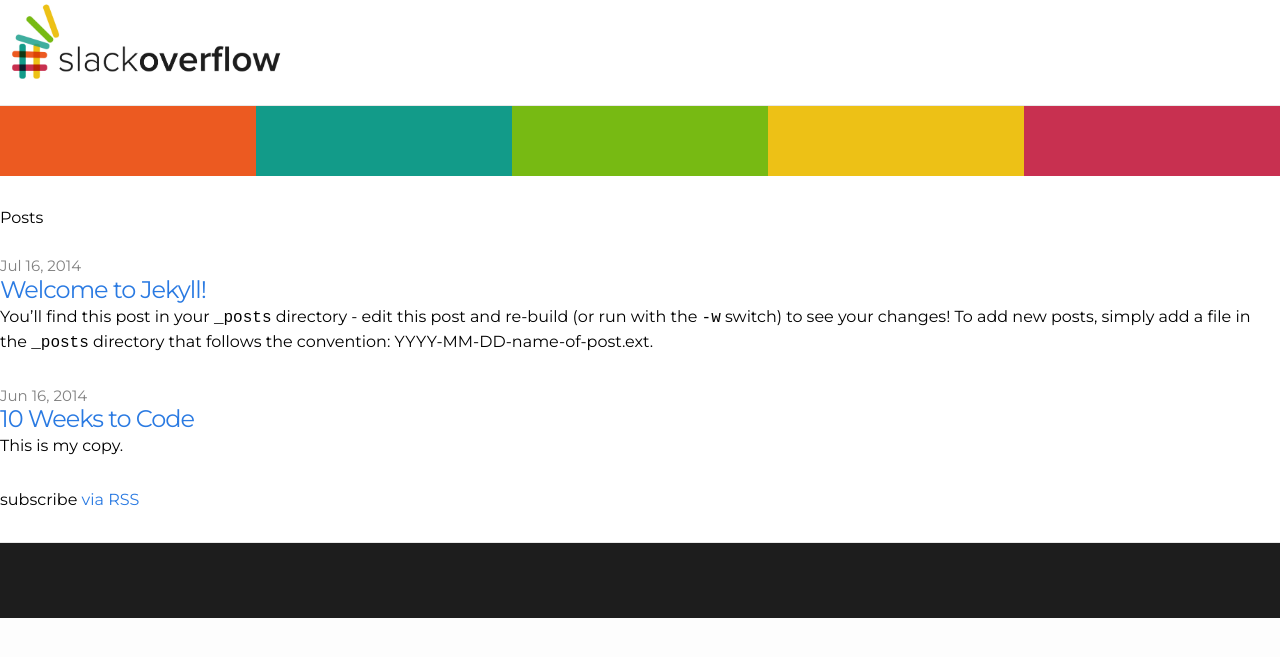
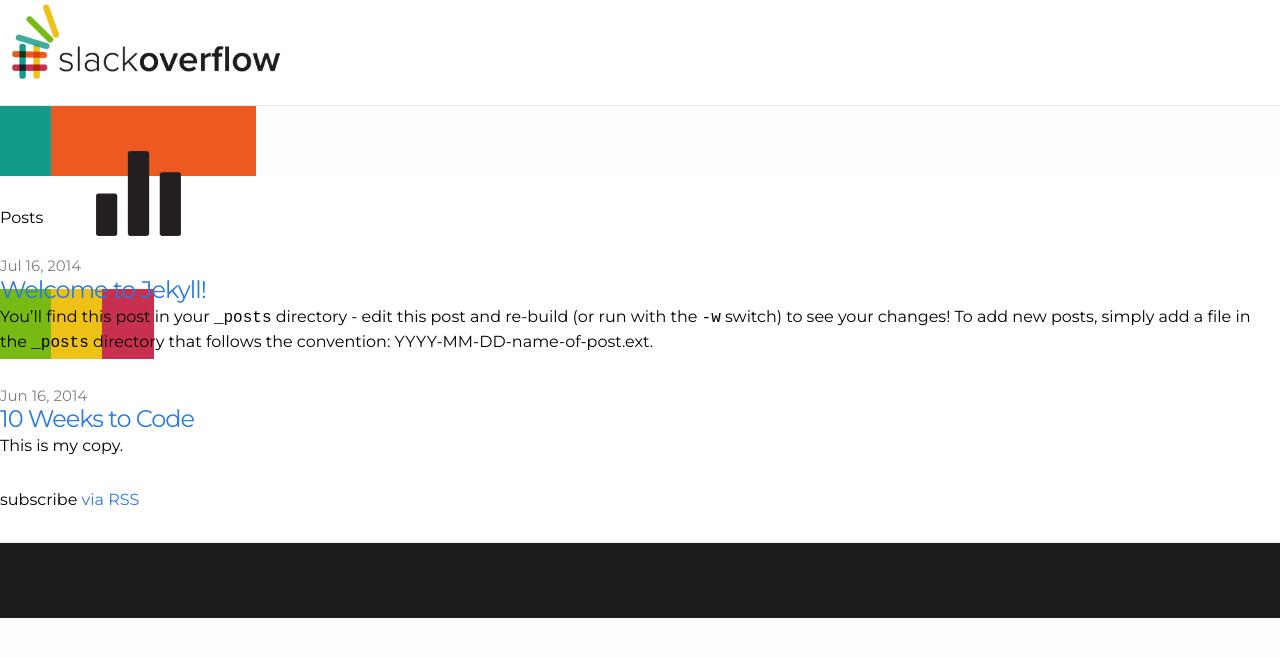
Before and after one commit to MeganCoffey/MeganCoffey.github.io, a Jekyll site: the page built from index.html, in a window 1280 px wide. Shown: the top 657 px of the page. Built offline with Jekyll 4.4.1, drawn with Linux system fonts in a browser that asks for light colours.

Commit message:
add image to nag

```diff
--- a/_includes/header.html
+++ b/_includes/header.html
@@ -14,6 +14,7 @@
   <div class="wrap">
 
     <div class="nav data">
+    <img src="/images/data.png"
     </div>
     <div class="nav design">
     </div>
```
Also changed, not shown: images/data.png (added).
